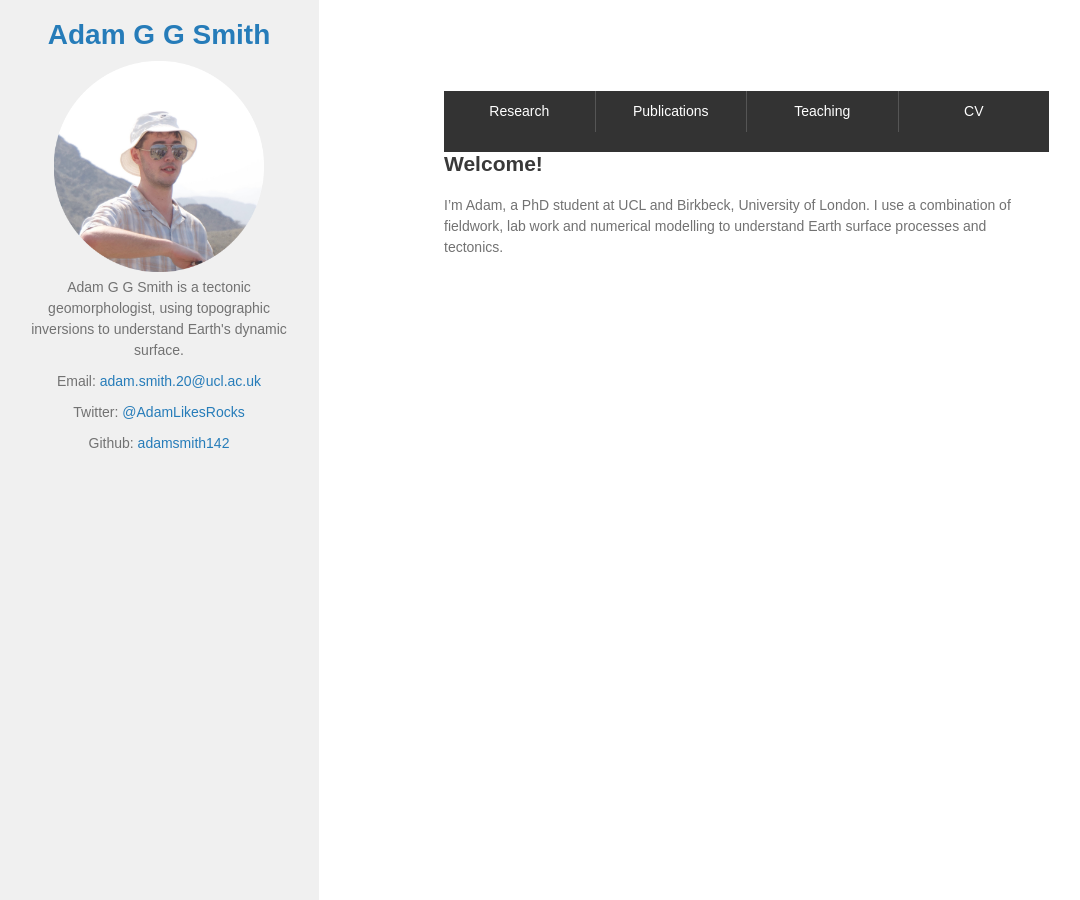
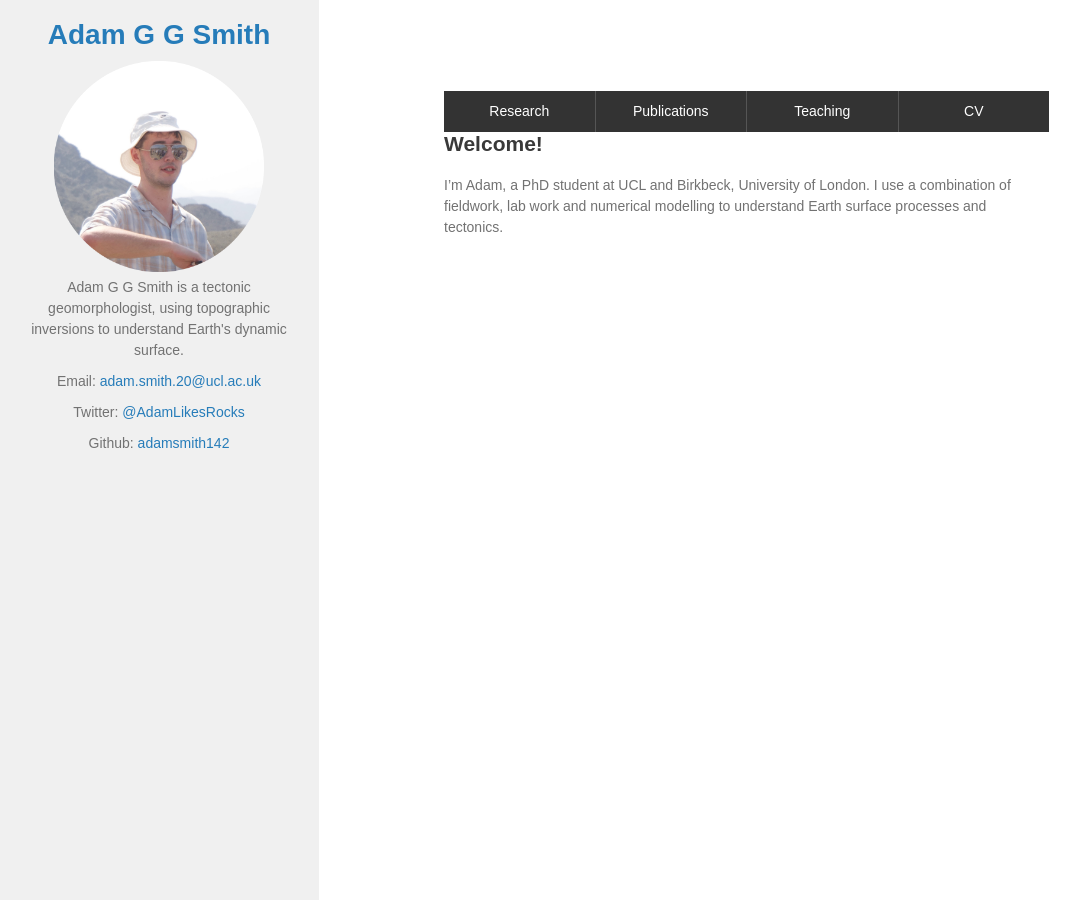
Before and after one commit to adamsmith142/adamsmith142.github.io, a Jekyll site: the page built from index.md, in a window 1280 px wide and 900 px high. Shown: the whole window, without its empty margins (1-1081 px from the left). Built offline with Jekyll 4.4.1, drawn with Linux system fonts in a browser that asks for light colours; our own code applies the rules of GitHub Pages for plain Markdown files.

Commit message:
Update default.html

```diff
--- a/_layouts/default.html
+++ b/_layouts/default.html
@@ -58,6 +58,7 @@
             flex: 1;
             width: 100%;
             padding: 20px;
+            padding-top: 20px;
             box-sizing: border-box;
             margin-left: 25%;
             margin-right: 0; /* Adjusted to ensure margin is only on the left */
@@ -75,7 +76,7 @@
             position: sticky;
             top: 0;
             z-index: 2;
-            padding-bottom: 20px;
+
         }
 
         .tab {
```
